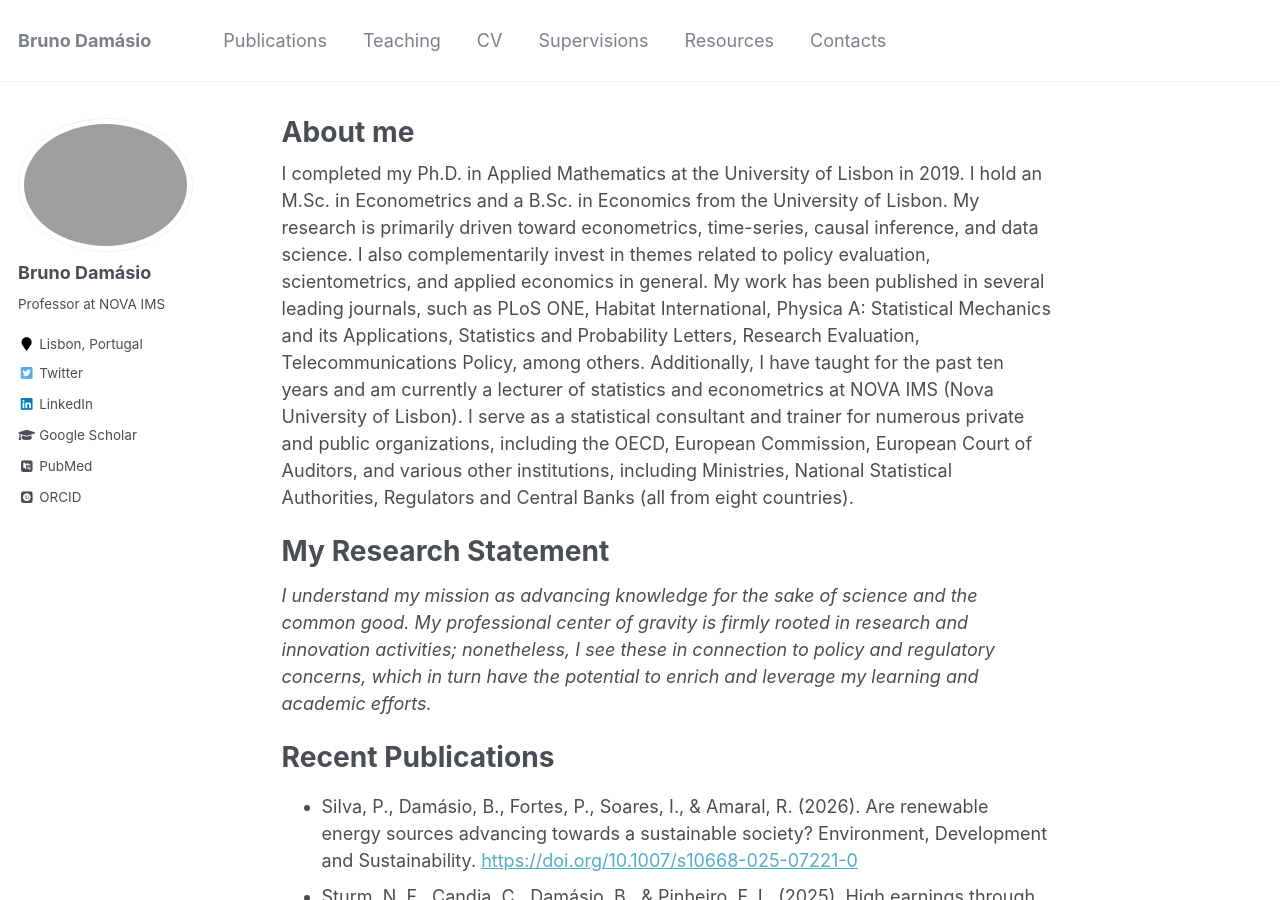
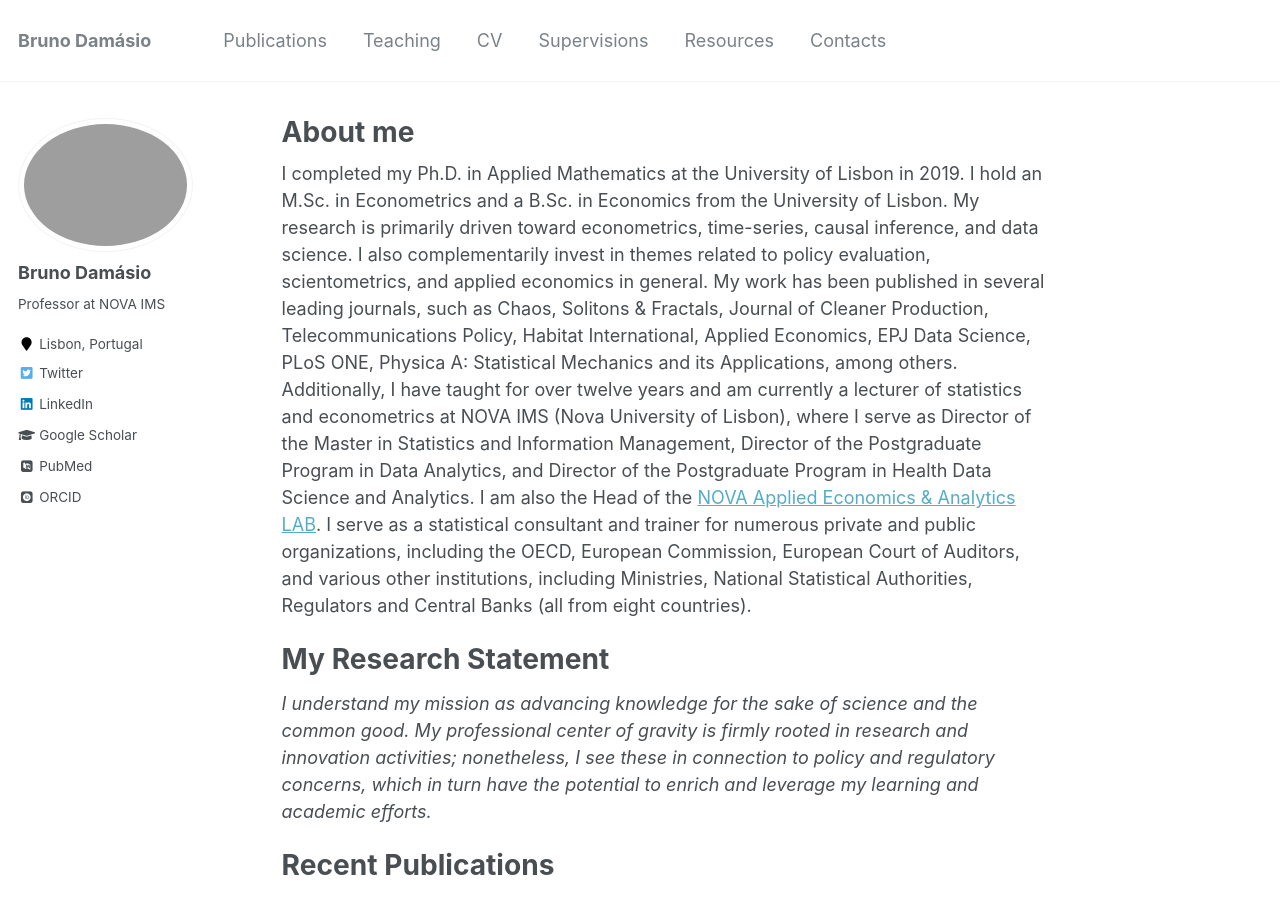
Before and after one commit to damasiob/damasiob.github.io, a Jekyll site: the page built from _pages/about.md, in a window 1280 px wide and 900 px high. Built offline with Jekyll 4.4.1, drawn with Linux system fonts in a browser that asks for light colours; some web fonts are replaced.

Commit message:
Update About me: teaching years, journals, roles and lab directorship
Co-Authored-By: Claude Opus 4.6 <noreply@anthropic.com>

```diff
--- a/_pages/about.md
+++ b/_pages/about.md
@@ -8,7 +8,7 @@ redirect_from:
   - /about.html
 ---
 
-I completed my Ph.D. in Applied Mathematics at the University of Lisbon in 2019.  I hold an M.Sc. in Econometrics and a B.Sc. in Economics from the University of Lisbon. My research is primarily driven toward econometrics, time-series, causal inference, and data science. I also complementarily invest in themes related to policy evaluation, scientometrics, and applied economics in general. My work has been published in several leading journals, such as PLoS ONE, Habitat International, Physica A: Statistical Mechanics and its Applications, Statistics and Probability Letters, Research Evaluation, Telecommunications Policy, among others.  Additionally, I have taught for the past ten years and am currently a lecturer of statistics and econometrics at NOVA IMS (Nova University of Lisbon). I serve as a statistical consultant and trainer for numerous private and public organizations, including the OECD, European Commission, European Court of Auditors, and various other institutions, including Ministries, National Statistical Authorities, Regulators and Central Banks (all from eight countries).
+I completed my Ph.D. in Applied Mathematics at the University of Lisbon in 2019.  I hold an M.Sc. in Econometrics and a B.Sc. in Economics from the University of Lisbon. My research is primarily driven toward econometrics, time-series, causal inference, and data science. I also complementarily invest in themes related to policy evaluation, scientometrics, and applied economics in general. My work has been published in several leading journals, such as Chaos, Solitons & Fractals, Journal of Cleaner Production, Telecommunications Policy, Habitat International, Applied Economics, EPJ Data Science, PLoS ONE, Physica A: Statistical Mechanics and its Applications, among others.  Additionally, I have taught for over twelve years and am currently a lecturer of statistics and econometrics at NOVA IMS (Nova University of Lisbon), where I serve as Director of the Master in Statistics and Information Management, Director of the Postgraduate Program in Data Analytics, and Director of the Postgraduate Program in Health Data Science and Analytics. I am also the Head of the [NOVA Applied Economics & Analytics LAB](https://novaeconomicslab.com). I serve as a statistical consultant and trainer for numerous private and public organizations, including the OECD, European Commission, European Court of Auditors, and various other institutions, including Ministries, National Statistical Authorities, Regulators and Central Banks (all from eight countries).
 
 
 
```
